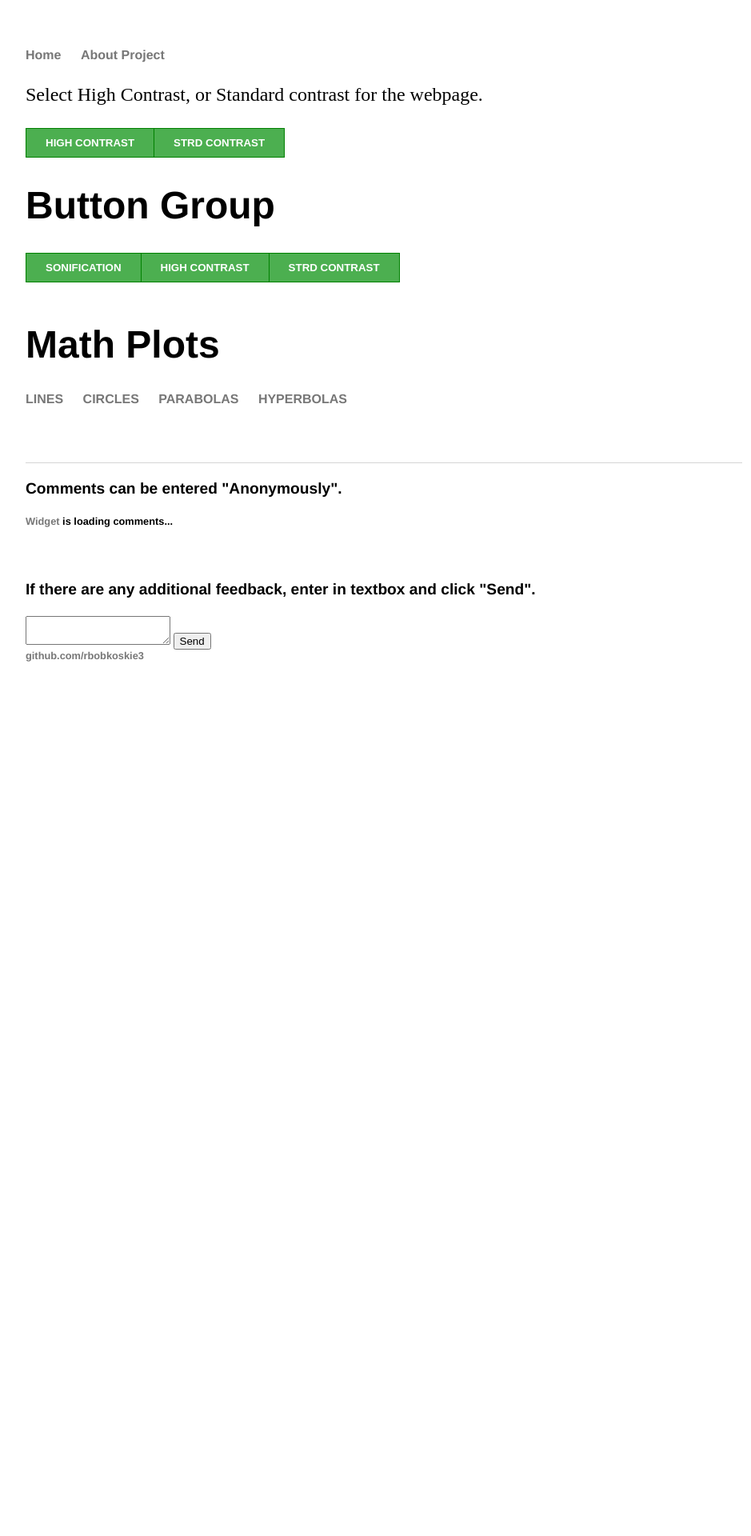
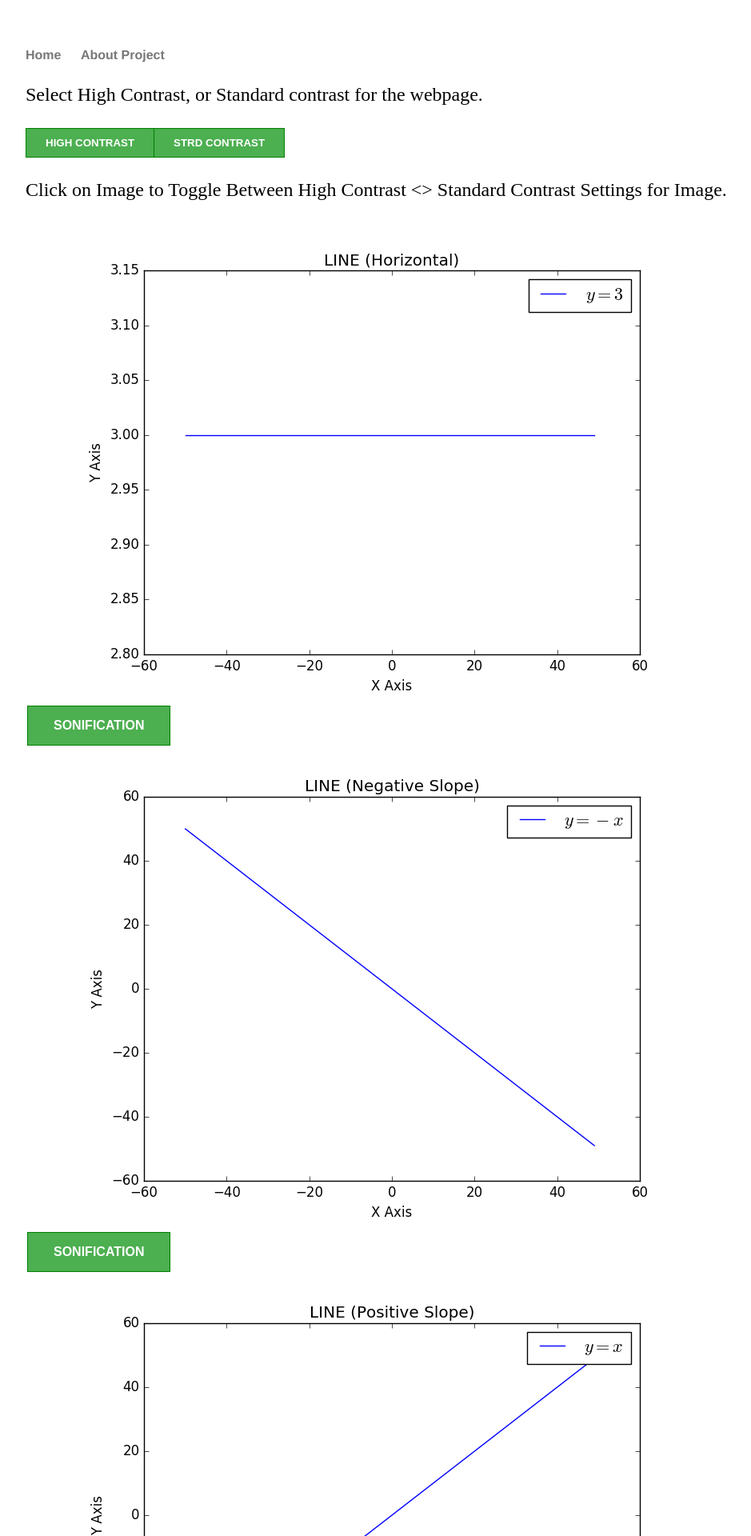
Before and after one commit to rbobkoskie3/rbobkoskie3.github.io, a Jekyll site: the page built from line/index.html, in a window 1280 px wide. Shown: the top 1920 px of the page at 80% size, without its empty margins (160-1099 px from the left). Built offline with Jekyll 4.4.1, drawn with Linux system fonts in a browser that asks for light colours; a style sheet for code colours, icons or effects is not loaded; before the commit the page ends 900 px from its top, so only the background shows below that.

Commit message:
Add files via upload

```diff
--- a/line/index.html
+++ b/line/index.html
@@ -1,50 +1,130 @@
 ---
 layout: default
-ttitle: Math, Sonification, Plots
+title: Math, Sonification, Plots
 ---
 
+<head>
         <style>
-.btn-group button {
+        .button {
                 background-color: #4CAF50; /* Green background */
                 border: 1px solid green; /* Green border */
                 color: white; /* White text */
+                padding: 15px 32px;
+                text-align: center;
+                text-decoration: none;
+                display: inline-block;
+                font-size: 16px;
                 font-weight: bold;
-    padding: 10px 24px; /* Some padding */
-    cursor: pointer; /* Pointer/hand icon */
-    float: left; /* Float the buttons side by side */
+                margin: 4px 2px;
+                cursor: pointer;}
+
+        div {
+                text-align: justify;
+                text-justify: inter-word;
             }
 
-/* Clear floats (clearfix hack) */
-.btn-group:after {
-    content: "";
-    clear: both;
-    display: table;
+        .fit {  /* set relative picture size */
+                max-width: 100%;
+                max-height: 100%;
              }
 
-.btn-group button:not(:last-child) {
-    border-right: none; /* Prevent double borders */}
-
-/* Add a background color on hover */
-.btn-group button:hover {
-    background-color: #3e8e41;
+        .center {
+                display: block;
+                margin: auto;
                 }
         </style>
+</head>
 
-<h1>Button Group</h1>
+<div class="circle_class">
+        <!-- img src="\images\ST_Circle.png" title="Graph of a Circle w/o High Contrast" -->
 
-<div class="btn-group">
-    <button>SONIFICATION</button>
-    <button type="button" onclick="setBG_Black()">HIGH CONTRAST</button>
-    <button type="button" onclick="setBG_White()">STRD CONTRAST</button>
-</div>
+        <div><p>Click on Image to Toggle Between High Contrast <> Standard Contrast Settings for Image.</div></p>
+        <img class="center fit" src="https://rbobkoskie3.github.io/images/ST_Hrz_Line.png"
+             title="Click on Image to Toggle Between High Contrast <> Standard Contrast" id="img_1" onclick = "change_1();"/>
+        <script>
+                function change_1() {
+                        var img1 = "https://rbobkoskie3.github.io/images/ST_Hrz_Line.png",
+                            img2 = "https://rbobkoskie3.github.io/images/HC_Hrz_Line.png";
+                        var imgElement = document.getElementById('img_1');
+                        imgElement.src = (imgElement.src === img1)? img2 : img1;
+                }
+        </script>
+
+        <input type="button" class="button" value="SONIFICATION"  onclick="play_1()">
+        <audio id="audio_1" src="https://rbobkoskie3.github.io/sounds/440.wav" ></audio>
 
         <script>
-    function setBG_Black() {
-        document.getElementsByTagName("BODY")[0].style.backgroundColor = "black";
-        document.body.style.color = "yellow";
+                var isPlaying = false
+                function play_1() {
+                        var audio = document.getElementById("audio_1");
+                        if (!isPlaying) {
+                                audio.play();
+                                isPlaying = true
                         }
-    function setBG_White() {
-        document.getElementsByTagName("BODY")[0].style.backgroundColor = "white";
-        document.body.style.color = "black";
+                        else {
+                                audio.pause();
+                                isPlaying = false
+                        }
                 }
         </script>
+
+        <img class="center fit" src="https://rbobkoskie3.github.io/images/ST_Neg_Line.png"
+             title="Click on Image to Toggle Between High Contrast <> Standard Contrast" id="img_2" onclick = "change_2();"/>
+        <script>
+                function change_2() {
+                        var img1 = "https://rbobkoskie3.github.io/images/ST_Neg_Line.png",
+                            img2 = "https://rbobkoskie3.github.io/images/HC_Hrz_Line.png";
+                        var imgElement = document.getElementById('img_2');
+                        imgElement.src = (imgElement.src === img1)? img2 : img1;
+                }
+        </script>
+
+        <input type="button" class="button" value="SONIFICATION"  onclick="play_2()">
+        <audio id="audio_2" src="https://rbobkoskie3.github.io/sounds/326.wav" ></audio>
+
+        <script>
+                var isPlaying = false
+                function play_2() {
+                        var audio = document.getElementById("audio_2");
+                        if (!isPlaying) {
+                                audio.play();
+                                isPlaying = true
+                        }
+                        else {
+                                audio.pause();
+                                isPlaying = false
+                        }
+                }
+        </script>
+
+
+
+        <img class="center fit" src="https://rbobkoskie3.github.io/images/ST_Pos_Line.png"
+             title="Click on Image to Toggle Between High Contrast <> Standard Contrast" id="img_3" onclick = "change_3();"/>
+        <script>
+                function change_3() {
+                        var img1 = "https://rbobkoskie3.github.io/images/ST_Pos_Line.png",
+                            img2 = "https://rbobkoskie3.github.io/images/HC_Pos_Line.png";
+                        var imgElement = document.getElementById('img_3');
+                        imgElement.src = (imgElement.src === img1)? img2 : img1;
+                }
+        </script>
+
+        <input type="button" class="button" value="SONIFICATION"  onclick="play_3()">
+        <audio id="audio_3" src="https://rbobkoskie3.github.io/sounds/296.wav" ></audio>
+
+        <script>
+                var isPlaying = false
+                function play_3() {
+                        var audio = document.getElementById("audio_3");
+                        if (!isPlaying) {
+                                audio.play();
+                                isPlaying = true
+                        }
+                        else {
+                                audio.pause();
+                                isPlaying = false
+                        }
+                }
+        </script>
+</div>
```
Lines whose indentation alone changed are shown as unchanged.
